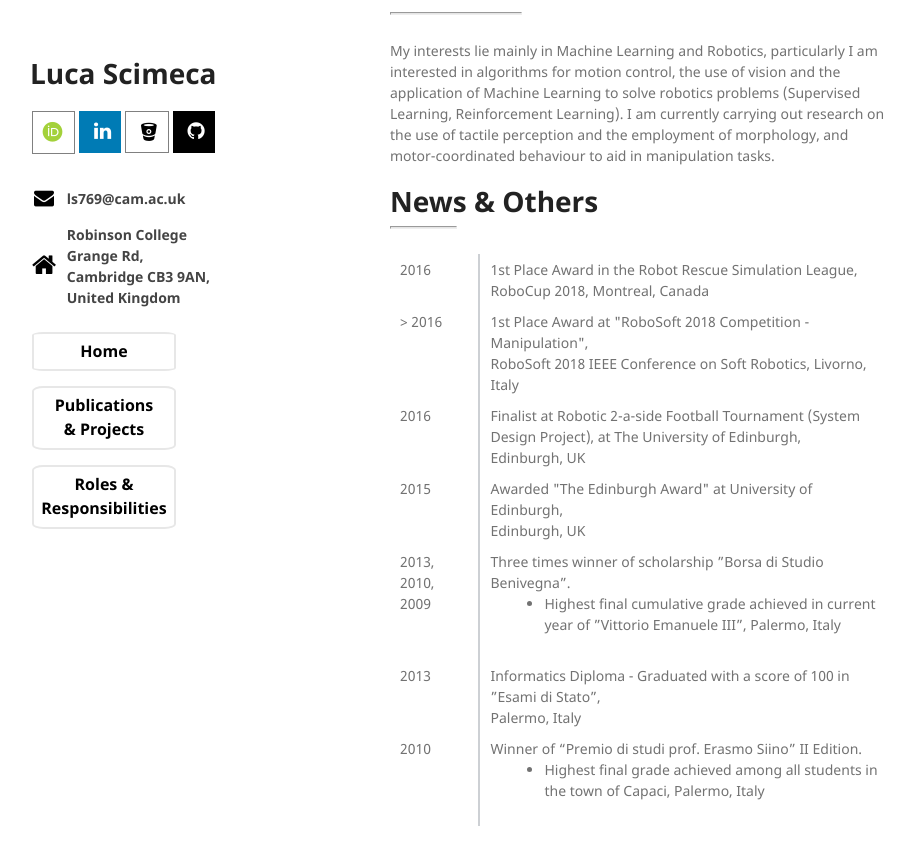
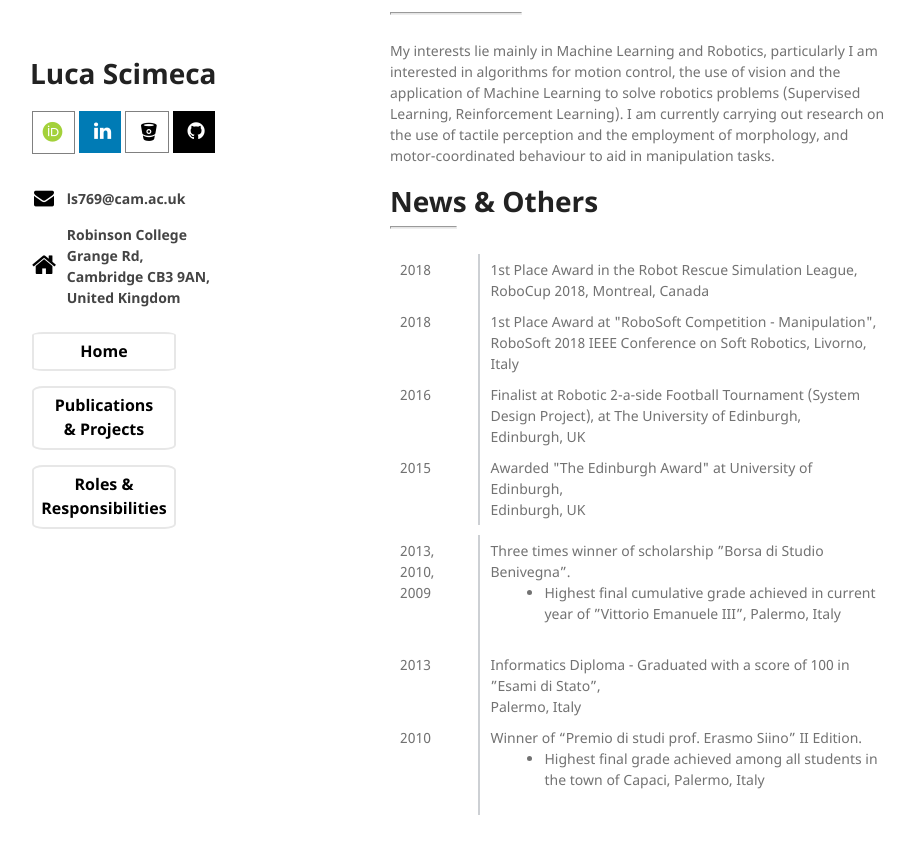
Before and after one commit to lucascimeca/lucascimeca.github.io, a Jekyll site: the page built from index.md, in a window 1280 px wide and 900 px high, scrolled down 971 px. Shown: the top 865 px of the window, without its empty margins (180-1094 px from the left). Built offline with Jekyll 4.4.1, drawn with Linux system fonts in a browser that asks for light colours; nearby versions of some CDN libraries; some web fonts are replaced; the repository's description, which GitHub fills in, is left out.

Commit message:
Update index.md

```diff
--- a/index.md
+++ b/index.md
@@ -32,14 +32,14 @@ My interests lie mainly in Machine Learning and Robotics, particularly I am inte
 
 <table width="770">
   <tr>
-    <td style="border-right: 2px solid #cdd0d4; vertical-align:top; text-align=right"> 2016 </td>
+    <td style="border-right: 2px solid #cdd0d4; vertical-align:top; text-align=right"> 2018 </td>
     <td> 1st Place Award in the Robot Rescue Simulation League, <br/>RoboCup 2018, Montreal, Canada </td>
   </tr>
   <tr>
   </tr>
   <tr>
-    <td style="border-right: 2px solid #cdd0d4; vertical-align:top; text-align=right">> 2016 </td>
-    <td> 1st Place Award at "RoboSoft 2018 Competition - Manipulation", <br/>RoboSoft 2018 IEEE Conference on Soft Robotics, Livorno, Italy  </td>
+    <td style="border-right: 2px solid #cdd0d4; vertical-align:top; text-align=right"> 2018 </td>
+    <td> 1st Place Award at "RoboSoft Competition - Manipulation", <br/>RoboSoft 2018 IEEE Conference on Soft Robotics, Livorno, Italy</td>
   </tr>
   <tr>
   </tr>
@@ -54,14 +54,14 @@ Edinburgh, <br/>Edinburgh, UK </td>
     <td style="border-right: 2px solid #cdd0d4; vertical-align:top; text-align=right"> 2015 </td>
     <td> Awarded "The Edinburgh Award" at University of Edinburgh, <br/>Edinburgh, UK </td>
   </tr>
-  <tr>
-  </tr>
+  <tr><td></td></tr>
   <tr>
     <td style="border-right: 2px solid #cdd0d4; vertical-align:top; text-align=right"> 2013, 2010, 2009 </td>
     <td> Three times winner of scholarship ”Borsa di Studio Benivegna”.
       <ul style="list-style-type:disc; margin-left:1em">
         <li>Highest final cumulative grade achieved in current year of ”Vittorio Emanuele III”, Palermo, Italy</li>
-      </ul>  </td>
+      </ul>
+    </td>
   </tr>
   <tr>
   </tr>
```
